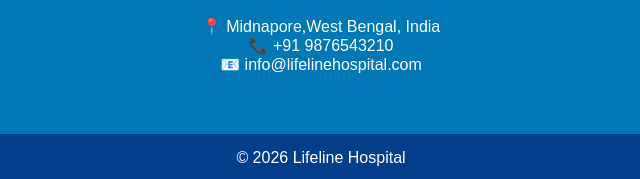
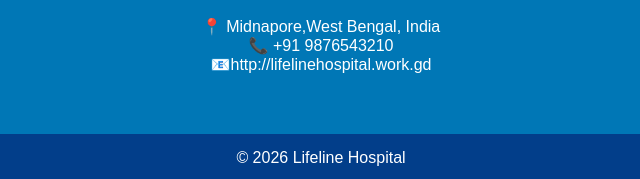
Before and after one commit to Gtti7/lifelinehospital, a plain HTML site: page index.html in a window 1280 px wide. Shown: the part 3000-3179 px from the top of the page, 319-959 px from the left. Drawn offline with Linux system fonts and the light colour scheme.

```diff
--- a/index.html
+++ b/index.html
@@ -428,7 +428,7 @@
 <h2>Contact Us</h2>
 <p>📍 Midnapore,West Bengal, India</p>
 <p>📞 +91 9876543210</p>
-<p>📧 info@lifelinehospital.com</p>
+<p>📧http://lifelinehospital.work.gd</p>
 </section>
 
 <footer>
```
